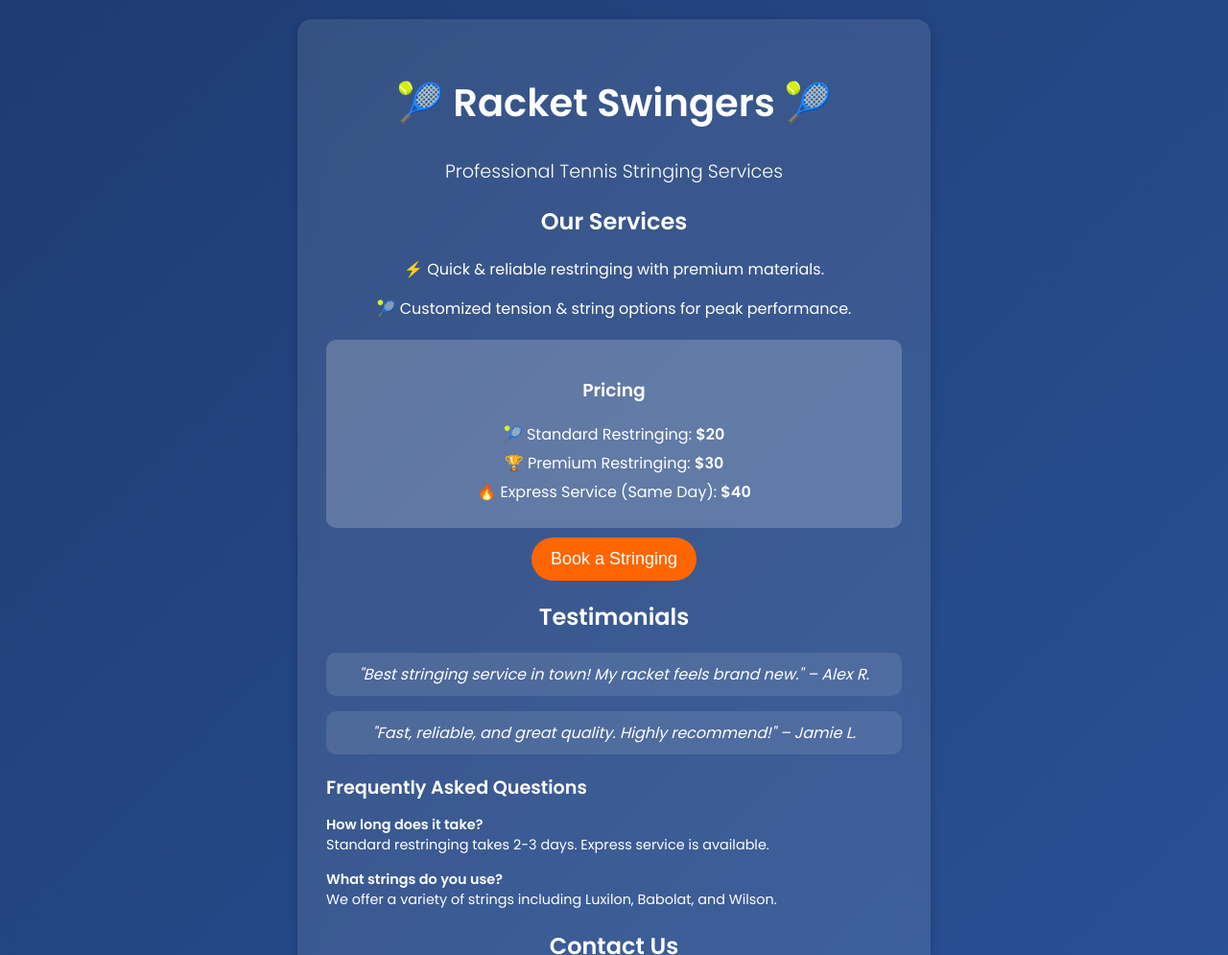
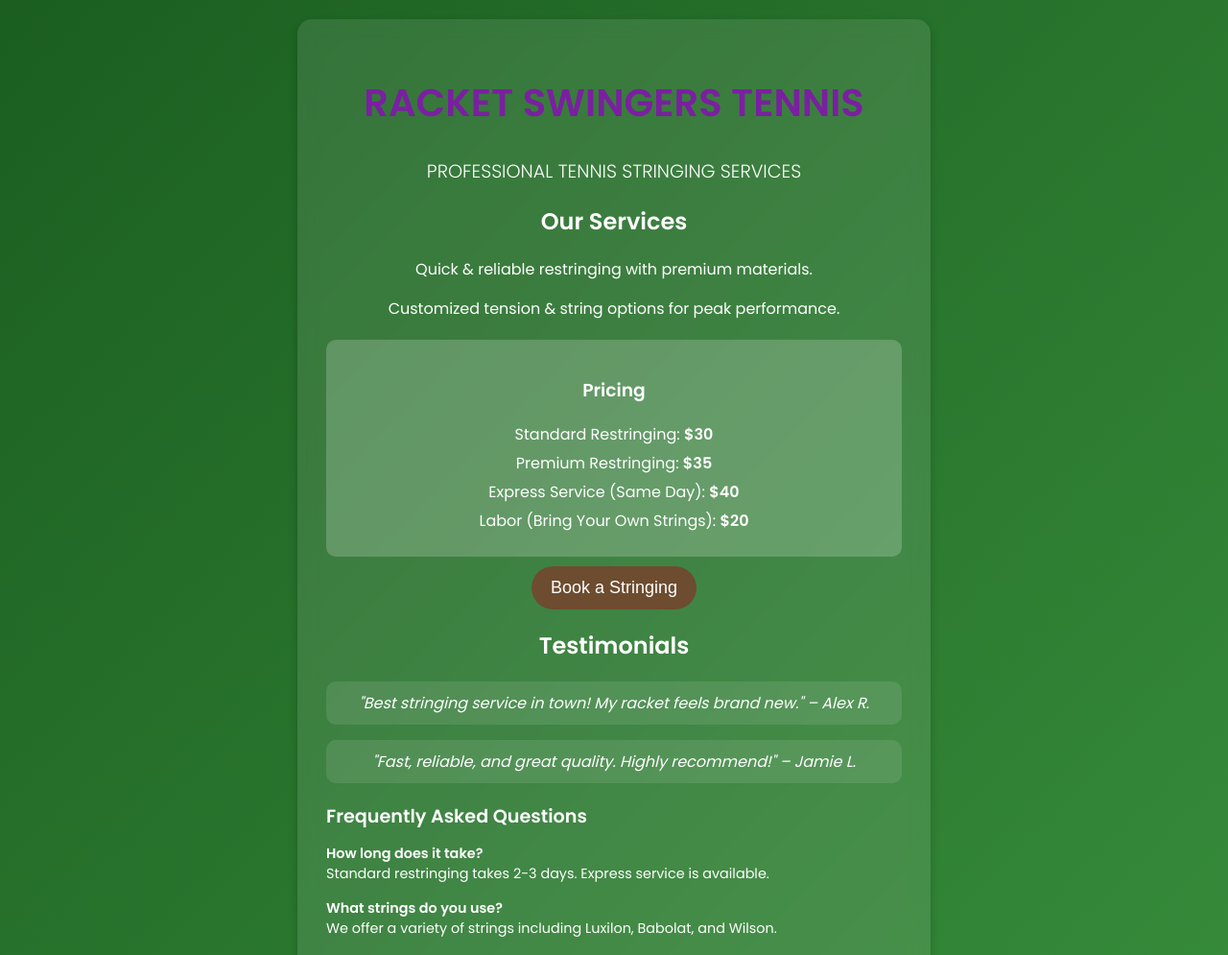
Before and after one commit to RS-Lomita/Racket-Swingers, a plain HTML site: page index.html in a window 1280 px wide. Shown: the top 995 px of the page at 96% size. Drawn offline with Linux system fonts and the light colour scheme.

Commit message:
Updated title color to lighter purple

```diff
--- a/index.html
+++ b/index.html
@@ -3,12 +3,12 @@
 <head>
     <meta charset="UTF-8">
     <meta name="viewport" content="width=device-width, initial-scale=1.0">
-    <title>Racket Swingers - Tennis Stringing</title>
+    <title>RACKET SWINGERS TENNIS - Tennis Stringing</title>
     <link href="https://fonts.googleapis.com/css2?family=Poppins:wght@300;400;600&display=swap" rel="stylesheet">
     <style>
         body {
             font-family: 'Poppins', sans-serif;
-            background: linear-gradient(135deg, #1e3c72, #2a5298);
+            background: linear-gradient(135deg, #1b5e20, #388e3c);
             color: white;
             text-align: center;
             margin: 0;
@@ -26,6 +26,7 @@
         h1 {
             font-size: 2.5rem;
             font-weight: 600;
+            color: #7B1FA2; /* Purple title */
         }
         .tagline {
             font-size: 1.2rem;
@@ -33,7 +34,7 @@
             margin-bottom: 20px;
         }
         .btn {
-            background: #ff6600;
+            background: #6D4C2F;
             color: white;
             border: none;
             padding: 12px 20px;
@@ -45,7 +46,7 @@
             margin: 10px auto;
         }
         .btn:hover {
-            background: #cc5200;
+            background: #6D4C2F;
             transform: scale(1.05);
         }
         input {
@@ -90,18 +91,19 @@
 </head>
 <body>
     <div class="container">
-        <h1>🎾 Racket Swingers 🎾</h1>
-        <p class="tagline">Professional Tennis Stringing Services</p>
+        <h1> RACKET SWINGERS TENNIS </h1>
+        <p class="tagline">PROFESSIONAL TENNIS STRINGING SERVICES</p>
 
         <h2>Our Services</h2>
-        <p>⚡ Quick & reliable restringing with premium materials.</p>
-        <p>🎾 Customized tension & string options for peak performance.</p>
+        <p>Quick & reliable restringing with premium materials.</p>
+        <p>Customized tension & string options for peak performance.</p>
 
         <div class="pricing-table">
             <h3>Pricing</h3>
-            <p>🎾 Standard Restringing: <strong>$20</strong></p>
-            <p>🏆 Premium Restringing: <strong>$30</strong></p>
-            <p>🔥 Express Service (Same Day): <strong>$40</strong></p>
+            <p>Standard Restringing: <strong>$30</strong></p>
+            <p>Premium Restringing: <strong>$35</strong></p>
+            <p>Express Service (Same Day): <strong>$40</strong></p>
+            <p>Labor (Bring Your Own Strings): <strong>$20</strong></p>
         </div>
 
         <button class="btn" onclick="bookStringing()">Book a Stringing</button>
```
